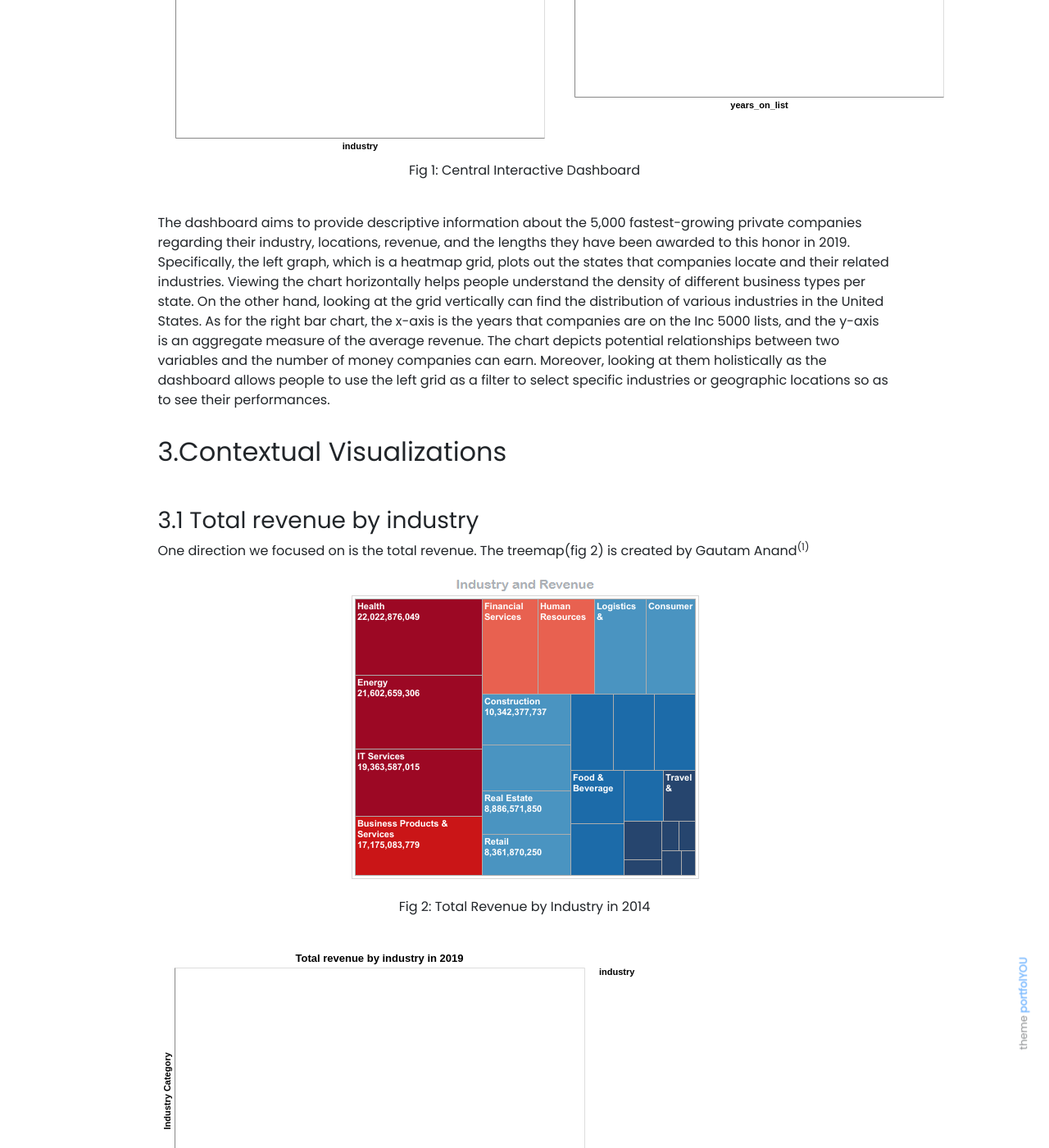
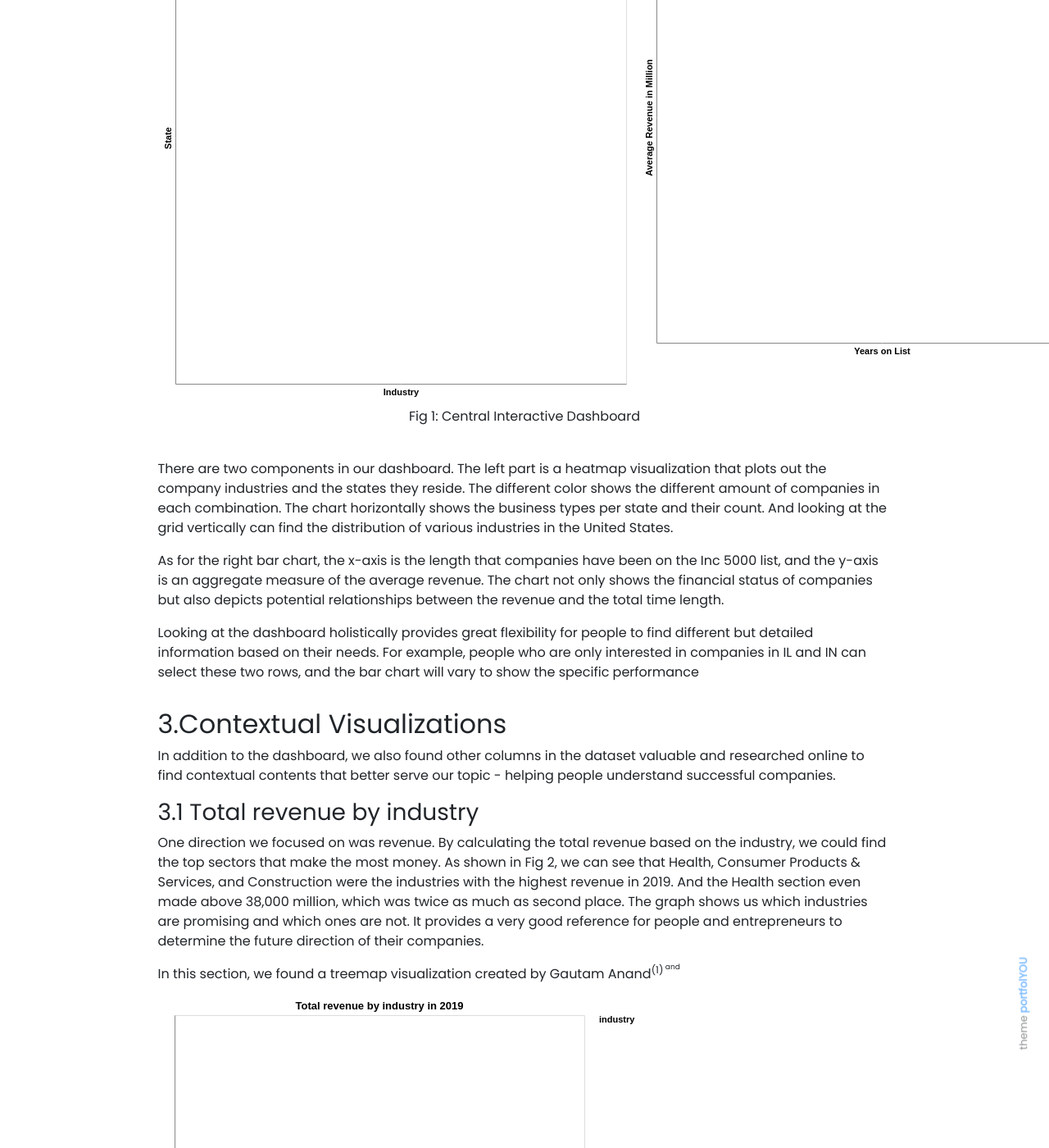
Before and after one commit to TianciZheng/TianciZheng.github.io, a Jekyll site: the page built from _projects/final_project_part3.md, in a window 1280 px wide and 1400 px high, scrolled down 1158 px. Shown: the whole window at 82% size. Built offline with Jekyll 4.4.1, drawn with Linux system fonts in a browser that asks for light colours; nearby versions of some CDN libraries; some of the changed text lies outside the part shown.

Commit message:
update main file

```diff
--- a/_projects/final_project_part3.md
+++ b/_projects/final_project_part3.md
@@ -15,33 +15,53 @@
 
 #### <center> Group 66 - Tianci Zheng, Yiqing Li </center>
 <br/>
-<br/>
 
 ## 1. Introduction
-Our main dataset is about [Inc.com'5000 fastest growing private companies in 2019](https://data.world/aurielle/inc-5000-2019).
-<br/>
+"How to succeed" is always the most frequent question every company asks. And we want to help companies answer this question by learning from successful ones. So, we decided to utilize Inc.5000 in 2019, which listed the 5000 Fastest Growing Private Companies in the United States at that year, to figure out the hidden stories based on their data. We hope that our analysis could help people better understand the key factors as well as the common elements a successful company possesses.
+
+The data file comes from [INC 5000 - 2019](https://data.world/aurielle/inc-5000-2019) on data.world which is orignially from Inc.com.
+We performed a series of data processing and cleaning that can be found in our "Analysis" Jupyter Notebook.
 
 ## 2. One Central Interactive Dashboard Visualization
-<vegachart schema-url="{{ site.baseurl }}/assets/json/final_dashboard_1.json" style="width: 100%"></vegachart>
+
+
+Firstly, we would like to create an interactive dashboard (Fig 1) that reveals precious geographic and monetary information regarding those fastest 5000 companies.
+
+<vegachart schema-url="{{ site.baseurl }}/assets/json/centraldashboard.json" style="width: 100%"></vegachart>
 <center>Fig 1: Central Interactive Dashboard</center>
 <br/>
 
-The dashboard aims to provide descriptive information about the 5,000 fastest-growing private companies regarding their industry, locations, revenue, and the lengths they have been awarded to this honor in 2019. Specifically, the left graph, which is a heatmap grid, plots out the states that companies locate and their related industries. Viewing the chart horizontally helps people understand the density of different business types per state. On the other hand, looking at the grid vertically can find the distribution of various industries in the United States. As for the right bar chart, the x-axis is the years that companies are on the Inc 5000 lists, and the y-axis is an aggregate measure of the average revenue. The chart depicts potential relationships between two variables and the number of money companies can earn. Moreover, looking at them holistically as the dashboard allows people to use the left grid as a filter to select specific industries or geographic locations so as to see their performances.
+There are two components in our dashboard. The left part is a heatmap visualization that plots out the company industries and the states they reside. The different color shows the different amount of companies in each combination.
+The chart horizontally shows the business types per state and their count. And looking at the grid vertically can find the distribution of various industries in the United States.
+
+As for the right bar chart, the x-axis is the length that companies have been on the Inc 5000 list, and the y-axis is an aggregate measure of the average revenue. The chart not only shows the financial status of companies but also depicts potential relationships between the revenue and the total time length.
+
+Looking at the dashboard holistically provides great flexibility for people to find different but detailed information based on their needs. For example, people who are only interested in companies in IL and IN can select these two rows, and the bar chart will vary to show the specific performance
+
 
 ## 3.Contextual Visualizations
+In addition to the dashboard, we also found other columns in the dataset valuable and researched online to find contextual contents that better serve our topic - helping people understand successful companies.
 <br/>
 
 ### 3.1 Total revenue by industry
 
-One direction we focused on is the total revenue. The treemap(fig 2) is created by Gautam Anand<sup>(1)<sup>
+One direction we focused on was revenue. By calculating the total revenue based on the industry, we could find the top sectors that make the most money.
+As shown in Fig 2, we can see that Health, Consumer Products & Services, and Construction were the industries with the highest revenue in 2019. And the Health section even made above 38,000 million, which was twice as much as second place. The graph shows us which industries are promising and which ones are not.
+It provides a very good reference for people and entrepreneurs to determine the future direction of their companies.
+
+
+In this section, we found a treemap visualization created by Gautam Anand<sup>(1)<sup> and
+
+<vegachart schema-url="{{ site.baseurl }}/assets/json/contextual_1.json" style="width: 100%"></vegachart>
+<center>Fig 2: Total Revenue by Industry in 2019</center>
+<br/>
 
 ![](/assets/pngs/industryandrevenue.png)
-<center>Fig 2: Total Revenue by Industry in 2014</center>
+<center>Fig 3: Total Revenue by Industry in 2014</center>
 <br/>
 
-<vegachart schema-url="{{ site.baseurl }}/assets/json/contextual_1.json" style="width: 100%"></vegachart>
-<center>Fig 3: Total Revenue by Industry in 2019</center>
-<br/>
+
+
 ### 3.2 Average Employee
 <center><vegachart schema-url="{{ site.baseurl }}/assets/json/contextual_2.json" style="width: 100%"></vegachart></center>
 <center>Fig 4: Average Employee Amount for Companies founded within 30 years </center>
--- /dev/null
+++ b/assets/json/centraldashboard.json
@@ -0,0 +1,41 @@
+{
+  "config": {"view": {"continuousWidth": 600, "continuousHeight": 550}},
+  "hconcat": [
+    {
+      "mark": "rect",
+      "encoding": {
+        "color": {"aggregate": "count", "type": "quantitative"},
+        "x": {"field": "industry", "type": "ordinal", "title": "Industry"},
+        "y": {"field": "state", "type": "ordinal", "title": "State"}
+      },
+      "height": 600,
+      "selection": {
+        "selector002": {"type": "interval", "encodings": ["x", "y"]}
+      },
+      "width": 550
+    },
+    {
+      "mark": "bar",
+      "encoding": {
+        "x": {
+          "sort": "-y",
+          "field": "yrs_on_list",
+          "type": "ordinal",
+          "title": "Years on List"
+        },
+        "y": {
+          "aggregate": "average",
+          "field": "revenue_in_million",
+          "axis": {"title": "Average Revenue in Million"},
+          "type": "quantitative"
+        }
+      },
+      "transform": [{"filter": {"selection": "selector002"}}],
+      "width": 550
+    }
+  ],
+  "data": {
+    "url": "https://raw.githubusercontent.com/TianciZheng/TianciZheng.github.io/main/cleaned_inc5000-2019.csv",
+    "$schema": "https://vega.github.io/schema/vega-lite/v4.17.0.json"
+  }
+}
--- a/assets/json/contextual_1.json
+++ b/assets/json/contextual_1.json
@@ -3,7 +3,7 @@
     "url": "https://raw.githubusercontent.com/TianciZheng/TianciZheng.github.io/main/cleaned_inc5000-2019.csv"
   },
   "mark": "bar",
-  "height": "300",
+  "height": "600",
   "width": "500",
   "title": "Total revenue by industry in 2019",
   "encoding": {
```
Also changed, not shown: 5 other files.
